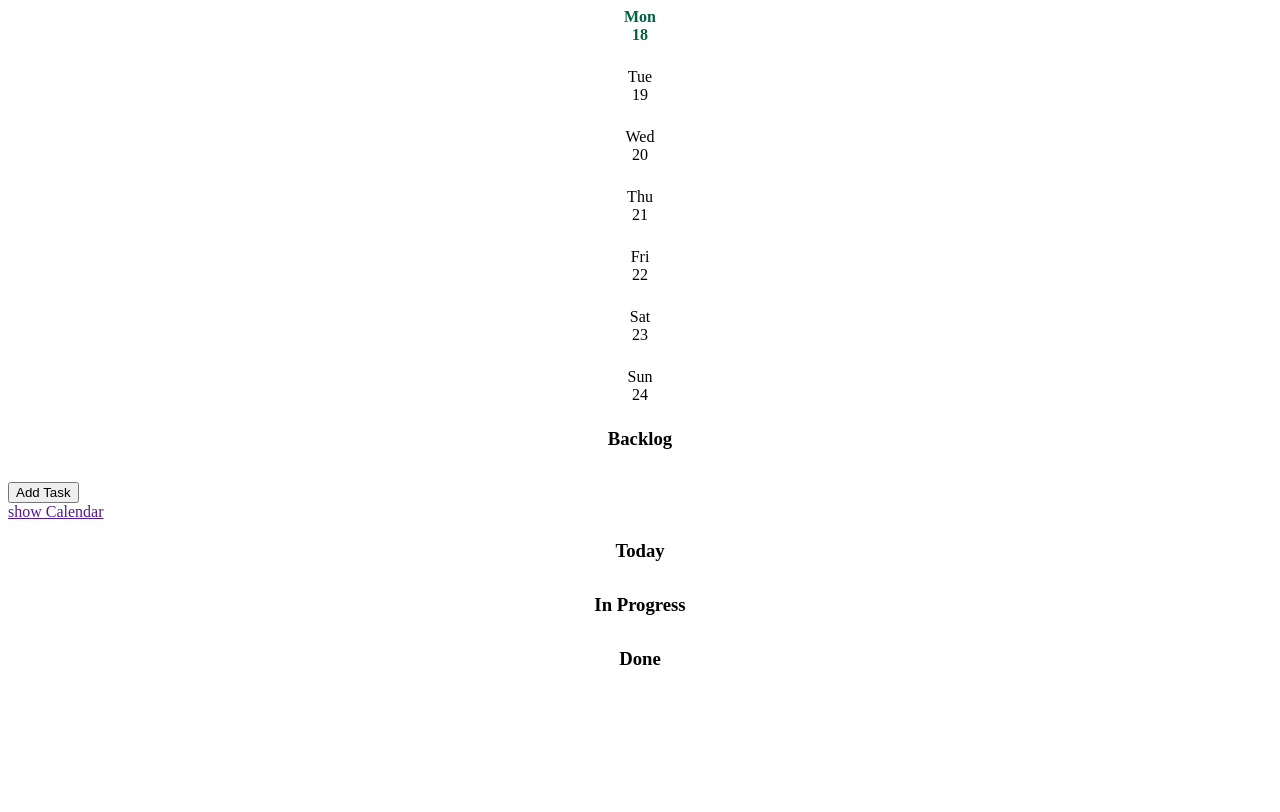
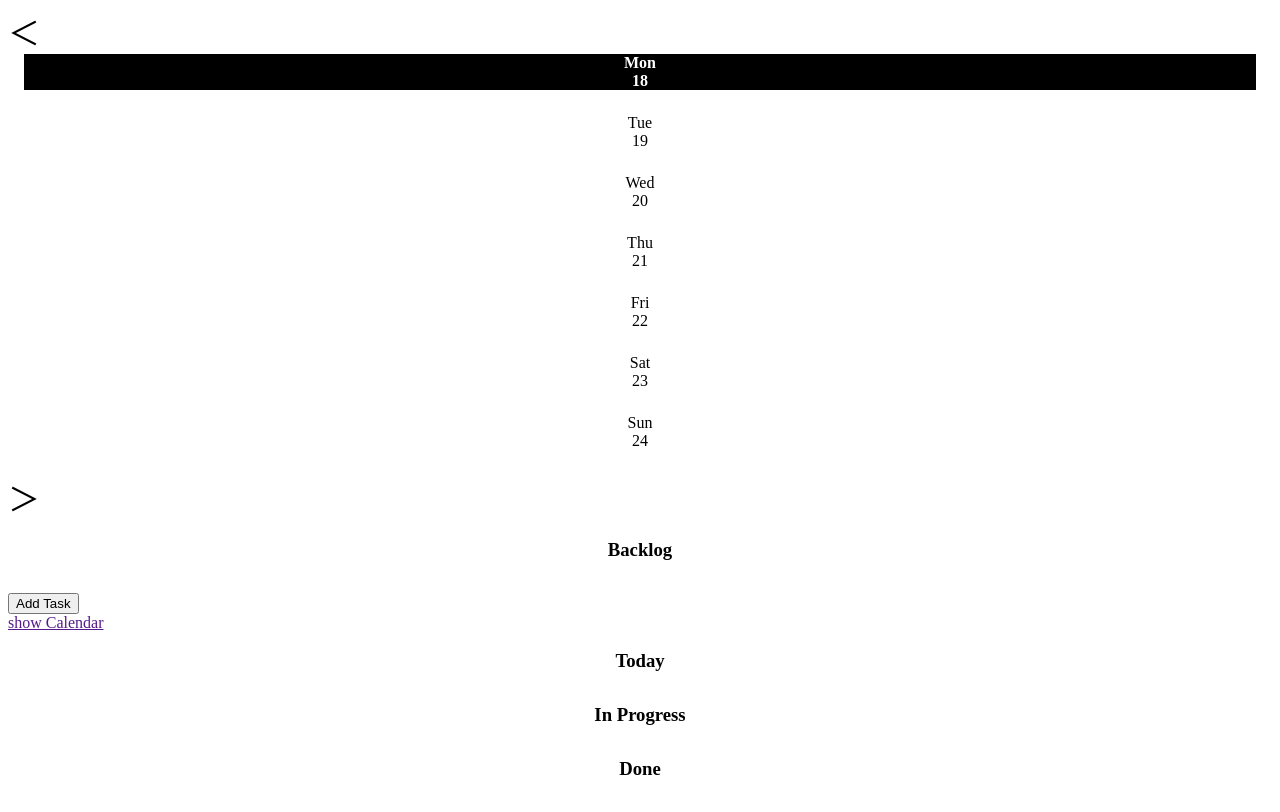
Before and after one commit to limcatcat/daily_kanban, a React app in the folder daily_kanban/frontend/: page / in a window 1280 px wide. Built offline with nearby package versions, Linux system fonts and the light colour scheme; the HTML template or start-up script is replaced by a standard one.

Commit message:
added week change functionality & modified css styling

```diff
--- a/daily_kanban/frontend/src/components/App.js
+++ b/daily_kanban/frontend/src/components/App.js
@@ -17,12 +17,12 @@ function App() {
 
             <div className='main-container'>
                 <div className='week'>
-                    <WeekView selectedDate={selectedDate} setSelectedDate={setSelectedDate} />
+                    <WeekView />
                 </div>
 
                 <div className='main-content'>
 
-                    <KanbanBoard selectedDate={selectedDate} setSelectedDate={setSelectedDate} />
+                    <KanbanBoard />
 
                 </div>
             </div>
--- a/daily_kanban/frontend/src/components/KanbanBoard.js
+++ b/daily_kanban/frontend/src/components/KanbanBoard.js
@@ -44,10 +44,11 @@ import Calendar from 'react-calendar';
 // ]
 
 
-function KanbanBoard({selectedDate, setSelectedDate}) {
+function KanbanBoard() {
 
     // const [tasks, setTasks] = useState(testTasks);
-    const { tasks, setTasks, setSelectedDate: setContextSelectedDate } = useTaskContext();
+    // const { tasks, setTasks, selectedDate, setSelectedDate } = useTaskContext();
+    const { tasks, setTasks, selectedDate, setSelectedDate } = useTaskContext();
     const [activeId, setActiveId] = useState(null);
     const [showBacklog, setShowBacklog] = useState(true);
 
@@ -62,15 +63,16 @@ function KanbanBoard({selectedDate, setSelectedDate}) {
 
 
     const handleDateChange = (date) => {
-        setSelectedDate(date); // update the date in KanbanBoard
-        setContextSelectedDate(date); // update the date in TaskContext
-    }
+        console.log(date);
+
+        setSelectedDate(date);
+    };
 
 
     const handleDragStart = e => {
         setActiveId(e.active.id);
         // console.log(`Dragging started with activeId: ${e.active.id}`);
-    }
+    };
 
     const handleDragEnd = e => {
         const {active, over} = e;
@@ -133,7 +135,7 @@ function KanbanBoard({selectedDate, setSelectedDate}) {
                         'Content-type': 'application/json',
                         'X-CSRFToken': csrftoken,
                     },
-                    body: JSON.stringify({status: overColumn}),
+                    body: JSON.stringify({status: overColumn, date: selectedDate}),
                 })
                     .then(response => {
                         if (!response.ok) {
@@ -229,7 +231,10 @@ function KanbanBoard({selectedDate, setSelectedDate}) {
             body: JSON.stringify({ description, status: '0', }),
         })
         .then(response => {
-            if (response.ok) return response.json();
+            if (response.ok) {
+                console.log('new task added');
+                return response.json();
+            }
             throw new Error('Failed to add task');
         })
         .then(newTask => {
@@ -296,7 +301,7 @@ function KanbanBoard({selectedDate, setSelectedDate}) {
                         <div className='backlog-column'>
                             {/* <h1>Calendar</h1> */}
 
-                            <Calendar onChange={handleDateChange}/>
+                            <Calendar onChange={handleDateChange} />
                             <a href="" className='show-backlog'
                             onClick={(e) => {
                                 e.preventDefault();
--- a/daily_kanban/frontend/src/components/WeekView.js
+++ b/daily_kanban/frontend/src/components/WeekView.js
@@ -1,9 +1,11 @@
 import React, { useState, useEffect } from "react";
-import { startOfWeek, addDays, format, isToday } from "date-fns";
+import { startOfWeek, addDays, format, isToday, addWeeks, subWeeks } from "date-fns";
 import '../../static/css/week-view.css'
+import { useTaskContext } from "../context/TaskContext";
 
 
-const WeekView = ({selectedDate}) => {
+const WeekView = () => {
+    const {selectedDate, setSelectedDate} = useTaskContext();
     const [currentWeek, setCurrentWeek] = useState([]);
 
 
@@ -18,18 +20,40 @@ useEffect(() => {
 }, [selectedDate]);
 
 
+const goToPreviousWeek = () => {
+    const previousWeekStart = subWeeks(selectedDate, 1);
+    setSelectedDate(previousWeekStart);
+};
+
+const goToNextWeek = () => {
+    const nextWeekStart = addWeeks(selectedDate, 1);
+    setSelectedDate(nextWeekStart);
+};
+
+const isSelectedDate = (date) => {
+    return format(date, 'yyyy-MM-dd') === format(selectedDate, 'yyyy-MM-dd') ? 'selected' : ''
+};
+
+
 return (
     <>
+        <span className="week-change" onClick={goToPreviousWeek}>{"＜"}</span>
         {currentWeek.map((date) => (
             <div key={date} className={`day ${isToday(date) ? "is-today":""}`}>
                 <div className="day-container">
 
-                <span className="weekday">{format(date, "EEE")}</span>
-                <span className="date">{format(date, "d")}</span>
+                <span className={`weekday ${isSelectedDate(date)}`}>{format(date, "EEE")}</span>
+                <span className={`date ${isSelectedDate(date)}`}
+                    onClick={() =>
+                        {
+                            setSelectedDate(date)
+                        }}
+                >{format(date, "d")}</span>
 
                 </div>
             </div>
         ))}
+        <span className="week-change" onClick={goToNextWeek}>{"＞"}</span>
     </>
 );
 
--- a/daily_kanban/frontend/static/css/week-view.css
+++ b/daily_kanban/frontend/static/css/week-view.css
@@ -31,3 +31,37 @@
     color: #006241;
     font-weight: bold;
 }
+
+
+.date {
+    cursor: pointer;
+}
+
+.date:hover {
+    background-color: rgb(245, 234, 220);
+    border-radius: 6px;
+}
+
+.date.selected:hover {
+    background-color: black;
+    border-radius: 0px;
+}
+
+.week-change {
+    cursor: pointer;
+    font-size: xx-large;
+}
+
+.week-change:hover {
+    background-color: rgb(232, 229, 229);
+    border-radius: 6px;
+}
+
+.selected {
+    font-weight: bold;
+    /* background-color: rgb(255, 195, 54); */
+    background-color: black;
+    color: white;
+    padding-left: 0.3rem;
+    padding-right: 0.3rem;
+}
```
Also changed, not shown: daily_kanban/frontend/static/frontend/main.js, daily_kanban/frontend/static/frontend/main.js.LICENSE.txt, 2 other files (tests, documents, lock files or other folders).
